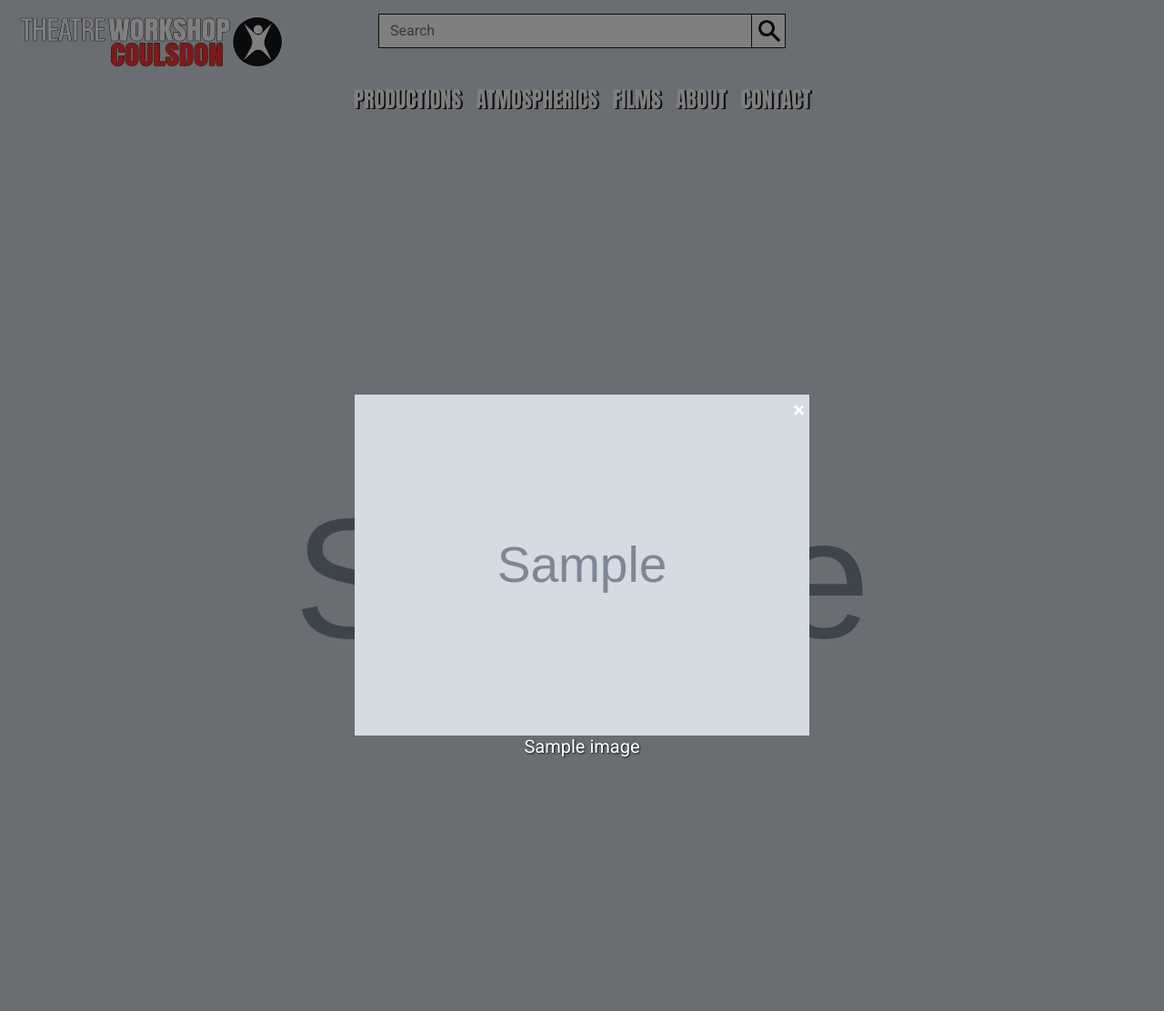
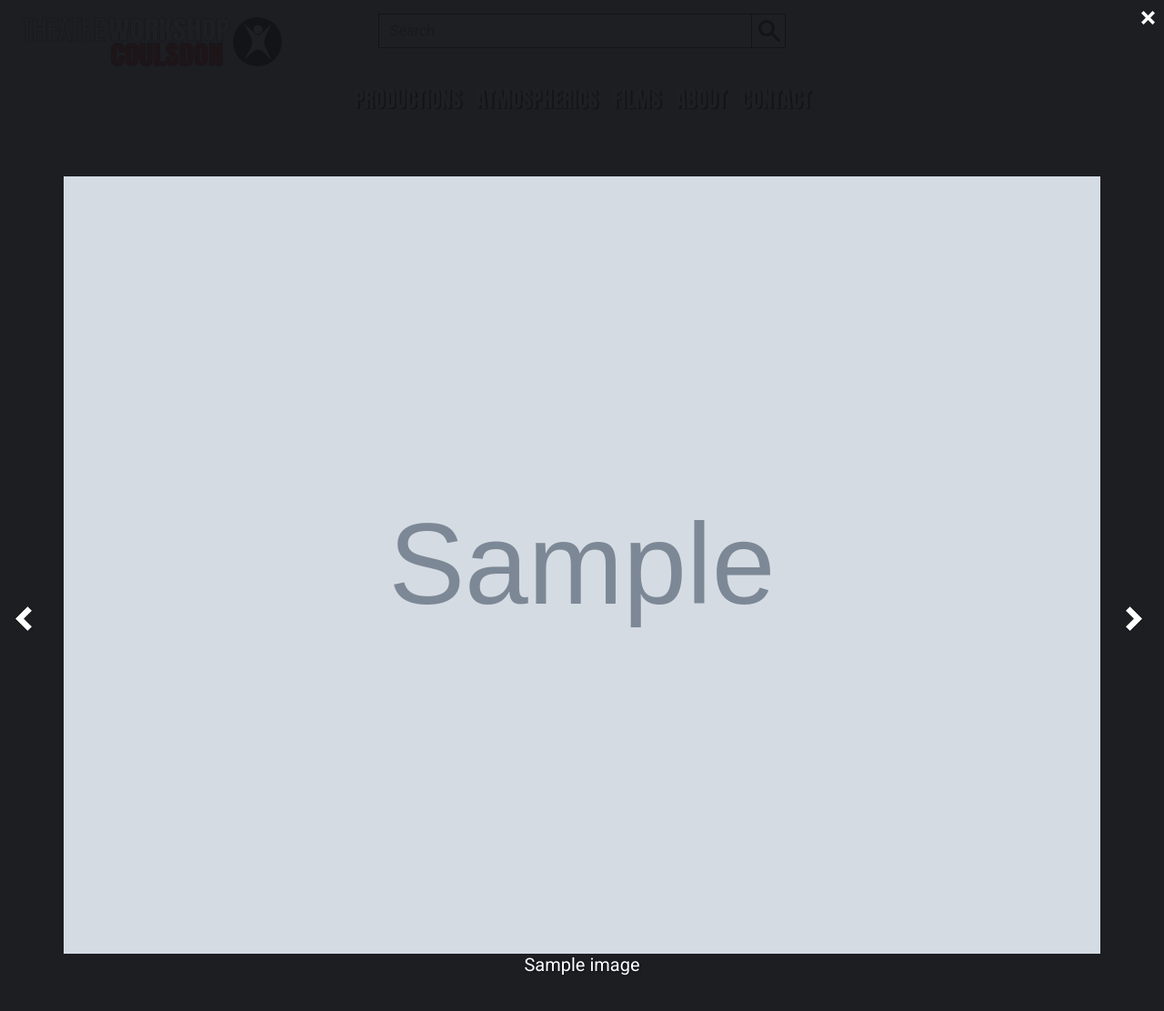
Before and after one commit to seanyoung247/TWCoulsdon, a Django app: a page that uses templates/base.html in a window 1280 px wide, after a click that opens the changed part. Shown: the top 1112 px of the page at 91% size. Run offline with Django 3.2, Linux system fonts and the light colour scheme; tables that the repository leaves empty hold one stand-in row (values such as "Sample post"); grey boxes marked "Sample" are stand-in pictures.

Commit message:
feat: (US102) adds initial next/previous gallery functionality

```diff
--- a/events/templates/events/event_details.html
+++ b/events/templates/events/event_details.html
@@ -1,6 +1,10 @@
 {% extends "base.html" %}
 {% load static %}
 {% load event_tools %}
+
+{% block title %}
+  {{ block.super }} - {{ event.title }}
+{% endblock %}
 
 {% block content %}
 
@@ -74,7 +78,6 @@
       </div>
     </div>
   {% endif %}
-
 </section>
 
 {% if images %}
@@ -84,12 +87,41 @@
       aria-labelledby="gallery-image-title"
       aria-hidden="true">
 
-    <div class="modal-dialog modal-dialog-centered">
+    <div class="modal-dialog modal-dialog-centered modal-xl">
       <div class="modal-content gallery-image">
+
+        {# Close Button #}
         <button type="button" class="close gallery-image-close" data-dismiss="modal" aria-label="Close">
-          <span aria-hidden="true">&times;</span>
+          <span aria-hidden="true">
+            <svg width="10" height="10" version="1.1" viewBox="0 0 2.6458 2.6458" xmlns="http://www.w3.org/2000/svg">
+             <path d="m0 0.45634 0.86588 0.86456-0.86587 0.86456 0.45704 0.46037
+                      0.86587-0.86863 0.86588 0.86456 0.45704-0.45634-0.86588-0.86456
+                      0.86588-0.86457-0.45704-0.45629-0.86588 0.86456-0.86588-0.86456z"/>
+            </svg>
+          </span>
         </button>
-        <img src="{{ event.title_image.image.url }}" alt="">
+
+        {# Previous image button #}
+        <button id="gallery-next" class="btn gallery-btn">
+          <span aria-hidden="true">
+            <svg width='10' height='10' viewBox='0 0 10 10' xmlns='http://www.w3.org/2000/svg'>
+              <path d='M5.25 0l-4 4 4 4 1.5-1.5L4.25 4l2.5-2.5L5.25 0z'/>
+            </svg>
+          </span>
+          <span class="sr-only">Previous</span>
+        </button>
+
+        {# Next image button #}
+        <button id="gallery-prev" class="btn gallery-btn">
+          <span aria-hidden="true">
+            <svg width='10' height='10' viewBox='0 0 10 10' xmlns='http://www.w3.org/2000/svg'>
+              <path d='M2.75 0l-1.5 1.5L3.75 4l-2.5 2.5L2.75 8l4-4-4-4z'/>
+            </svg>
+          </span>
+          <span class="sr-only">Next</span>
+        </button>
+
+        <img src="{{ event.title_image.image.url }}" alt="{{ event.title_image.name }}">
         <h5 id="gallery-image-title">{{ event.title_image.name }}</h5>
       </div>
     </div>
@@ -102,12 +134,34 @@
   {{ block.super }}
   <script type="text/javascript" src="/static/js/scroller.js"></script>
   <script type="text/javascript">
+
+    function getPreviousItem(current) {
+      return current.parent('.scroll-item').prev().children('.gallery-image-link');
+    }
+
+    function getNextItem(current) {
+      return current.parent('.scroll-item').next().children('.gallery-image-link');
+    }
+
+    $( '#gallery-next' ).click(function() {
+      $( this ).data('target').click();
+    });
+
+    $( '#gallery-prev' ).click(function() {
+      $( this ).data('target').click();
+    });
+
     $('.gallery-image-link').click(function(){
-      let imageModal = $( $( this ).data( "target" ) );
-
-      imageModal.find("img").attr("src", $( this ).data( "image" ));
-      imageModal.find("#gallery-image-title").text($( this ).data( "description" ));
-
+      let current = $( this );
+      // Get the modal for displaying the image
+      let imageModal = $( current.data( "target" ) );
+      // Set the image and caption
+      imageModal.find('img').attr('src', current.data( 'image' )).attr('alt', $( this ).data( 'description' ));
+      imageModal.find('#gallery-image-title').text(current.data( 'description' ));
+      // Set the previous and next links
+      $( '#gallery-next' ).data( 'target', getPreviousItem(current));
+      $( '#gallery-prev' ).data( 'target', getNextItem(current));
+      // Show the modal
       imageModal.modal();
     });
   </script>
--- a/events/templates/includes/gallery_btns.html
+++ b/events/templates/includes/gallery_btns.html
@@ -1,11 +1,17 @@
-<button class="scroll-left btn gallery-btn">
-  <svg width="200mm" height="200mm" version="1.1" viewBox="0 0 200 200" xmlns="http://www.w3.org/2000/svg">
-    <path d="m148.78 35.061-14.484-16.254c-36.738-0.045762-54.749 54.326-82.037 81.576 27.288 27.25 45.3 81.622 82.037 81.576l14.484-16.254c-36.101-0.43876-43.579-43.556-65.38-65.322 21.802-21.766 29.279-64.883 65.38-65.322z"/>
-  </svg>
+<button class="scroll-left btn gallery-scroll-btn">
+  <span aria-hidden="true">
+    <svg width='10' height='10' viewBox='0 0 10 10' xmlns='http://www.w3.org/2000/svg'>
+      <path d='M5.25 0l-4 4 4 4 1.5-1.5L4.25 4l2.5-2.5L5.25 0z'/>
+    </svg>
+  </span>
+  <span class="sr-only">Previous</span>
 </button>
 
-<button class="scroll-right btn gallery-btn">
-  <svg width="200mm" height="200mm" version="1.1" viewBox="0 0 200 200" xmlns="http://www.w3.org/2000/svg">
-    <path d="m53.536 35.061 14.484-16.254c36.738-0.0458 54.749 54.326 82.037 81.576-27.288 27.25-45.3 81.622-82.037 81.576l-14.484-16.254c36.101-0.43876 43.579-43.556 65.38-65.322-21.802-21.766-29.279-64.883-65.38-65.322z"/>
-  </svg>
+<button class="scroll-right btn gallery-scroll-btn">
+  <span aria-hidden="true">
+    <svg width='10' height='10' viewBox='0 0 10 10' xmlns='http://www.w3.org/2000/svg'>
+      <path d='M2.75 0l-1.5 1.5L3.75 4l-2.5 2.5L2.75 8l4-4-4-4z'/>
+    </svg>
+  </span>
+  <span class="sr-only">Next</span>
 </button>
--- a/events/views.py
+++ b/events/views.py
@@ -62,8 +62,6 @@ def event_details(request, event_slug):
     # Get this event's gallery
     images = Image.objects.filter(event=event)
 
-    print(dates)
-
     context = {
         "event": event,
         "first_date": dates['min_date'],
--- a/static/css/base.css
+++ b/static/css/base.css
@@ -110,7 +110,7 @@ hr {
   white-space: nowrap;
   font-size: 0;
   margin: 0;
-  padding: 0;
+  padding: 5px 0;
 }
 
 .scroll-item {
@@ -285,7 +285,7 @@ hr {
   height: 50px;
   fill: var(--light-color);
   stroke: var(--dark-color);
-  stroke-width: 3.5;
+  stroke-width: 0.25;
 }
 
 /*
@@ -419,7 +419,10 @@ hr {
   margin: 25px auto;
 }
 
-.event-description {}
+.event-description {
+  padding: 15px;
+  background-color: var(--light-color);
+}
 
 .event-side-panel {}
 
@@ -439,34 +442,33 @@ hr {
   text-align: center;
 }
 
-.gallery-btn {
+.gallery-scroll-btn {
   height: 100%;
   border-radius: 0;
   border: none;
 }
-.gallery-btn:first-of-type {
+.gallery-scroll-btn:first-of-type {
   background: linear-gradient(90deg,
-    rgba(var(--background-color-rgb),1) 35%,
+    rgba(var(--background-color-rgb),1) 45%,
     rgba(var(--background-color-rgb),0) 95%);
 }
-.gallery-btn:last-of-type {
+.gallery-scroll-btn:last-of-type {
   background: linear-gradient(270deg,
-    rgba(var(--background-color-rgb),1) 35%,
-    rgba(var(--background-color-rgb),0) 85%);
+    rgba(var(--background-color-rgb),1) 45%,
+    rgba(var(--background-color-rgb),0) 95%);
 }
 
-.gallery-btn > svg {
-  width: 50px;
-  height: 50px;
+.gallery-scroll-btn svg {
+  width: 35px;
+  height: 35px;
   fill: var(--light-color);
   stroke: var(--dark-color);
-  stroke-width: 3.5;
+  stroke-width: 0.3;
 }
-.gallery-btn:hover > svg {
+.gallery-scroll-btn:hover svg {
   fill: var(--brand-color);
 }
-
-.gallery-btn:focus {
+.gallery-scroll-btn:focus {
   box-shadow: none;
 }
 
@@ -483,21 +485,69 @@ hr {
   box-shadow: 0 0 2px var(--dark-color);
 }
 
+#gallery-modal {
+  background-color: rgba(var(--dark-color-rgb), 0.9);
+}
+
 .gallery-image {
+  max-height: 90vh;
   background: transparent;
   border: none;
 }
 
+.gallery-image > img {
+  max-height: 85vh;
+  object-fit: contain;
+}
+
 .gallery-image-close {
-  position: absolute;
+  position: fixed;
   opacity: 1;
   color: var(--light-color);
-  text-shadow: none;
+  width: 25px;
+  height: 25px;
   right: 5px;
   top: 5px;
 }
-.gallery-image-close:hover {
-  color: var(--brand-color);
+.gallery-image-close svg {
+  fill: var(--light-color);
+  width: 15px;
+  height: 15px;
+}
+.gallery-image-close:hover svg {
+  fill: var(--brand-color);
+}
+
+.gallery-btn {
+  border-radius: 0;
+  border: none;
+}
+.gallery-btn svg {
+  width: 35px;
+  height: 35px;
+  fill: var(--light-color);
+  stroke: var(--dark-color);
+  stroke-width: 0.3;
+}
+.gallery-btn:hover svg {
+  fill: var(--brand-color);
+}
+.gallery-btn:focus {
+  box-shadow: none;
+}
+
+#gallery-next {
+  position: fixed;
+  left: 0;
+  top: 50%;
+  transform: translateY(50%);
+}
+
+#gallery-prev {
+  position: fixed;
+  right: 0;
+  top: 50%;
+  transform: translateY(50%);
 }
 
 #gallery-image-title {
--- a/templates/base.html
+++ b/templates/base.html
@@ -23,7 +23,7 @@
     {# SVG responsive favicon"> #}
     <link rel="icon" href="{% static 'img/favicon.svg' %}" type="image/svg+xml">
 
-    <title>Theatre Workshop Coulsdon{% block title %}{% endblock %}</title>
+    <title>{% block title %}Theatre Workshop Coulsdon{% endblock %}</title>
   </head>
   <body>
     {% block header %}
```
Also changed, not shown: home/templates/home/index.html (+4 -6 lines), docs/images/icons/chevron.svg, docs/images/icons/cross.svg (added).
